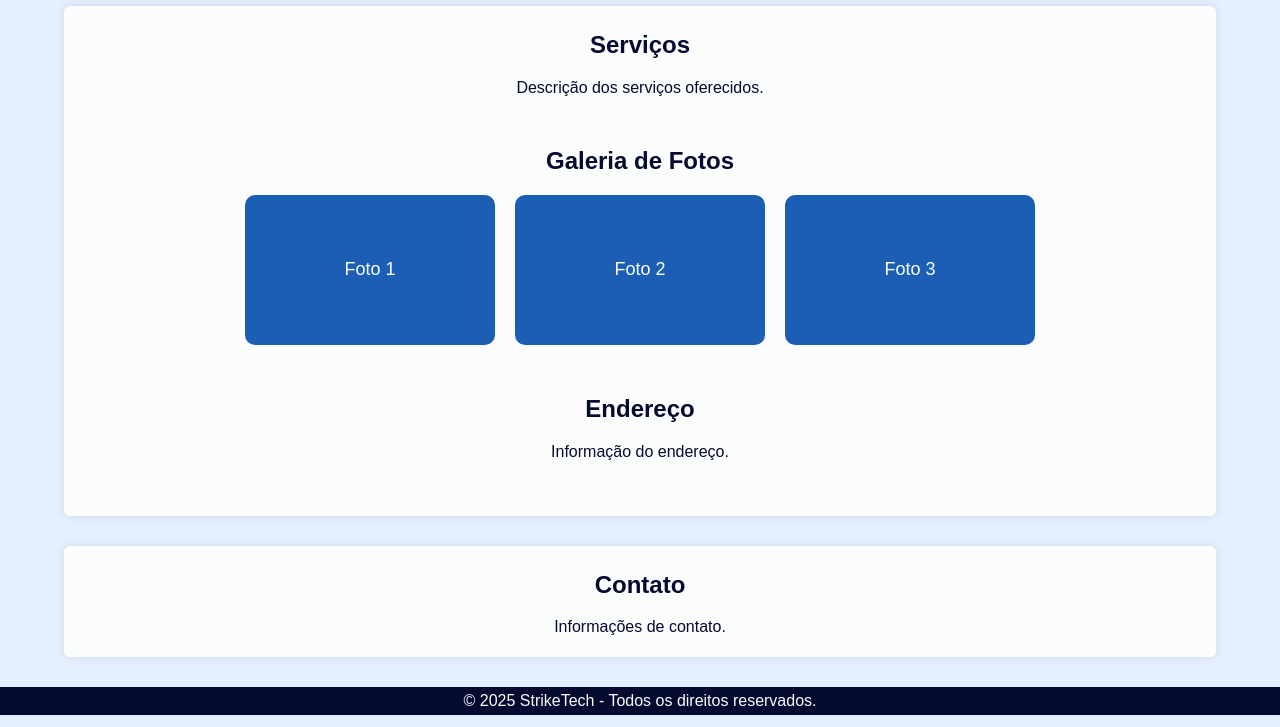
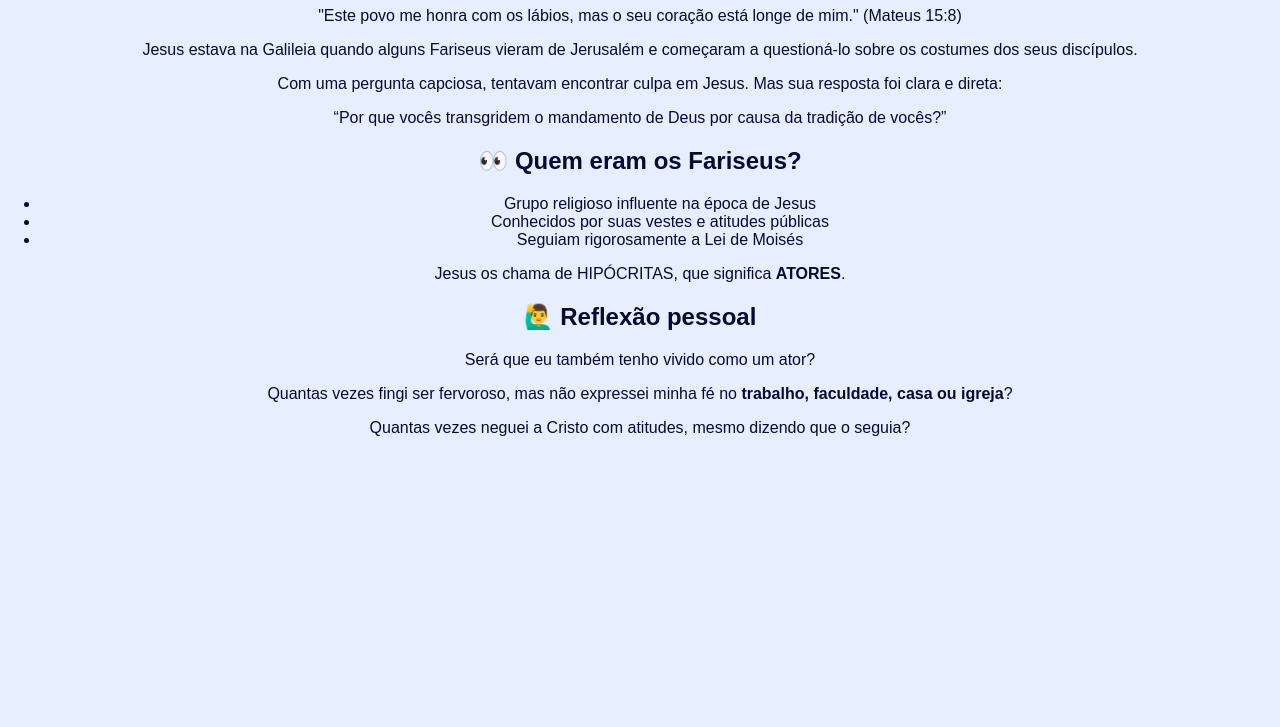
Before and after one commit to dsmatheus/striketech.github.io, a plain HTML site: page index.html in a window 1280 px wide. Shown: the part 73-800 px from the top of the page. Drawn offline with Linux system fonts and the light colour scheme.

Commit message:
Update index.html

```diff
--- a/index.html
+++ b/index.html
@@ -10,34 +10,34 @@
     <title>StrikeTech</title>
 </head>
 <body>
-    <header>
-        StrikeTech
-    </header>
-    <div class="container">
-        <div class="section">
-            <h2>Serviços</h2>
-            <p>Descrição dos serviços oferecidos.</p>
-            <div class="div-interna">
-                <h2>Galeria de Fotos</h2>
-                <div class="photo-container">
-                    <div class="photo">Foto 1</div>
-                    <div class="photo">Foto 2</div>
-                    <div class="photo">Foto 3</div>
-                </div>
-            </div>
-            <div class="div-interna">
-                <h2>Endereço</h2>
-                <p>Informação do endereço.</p>
-            </div>
-        </div>
-        <div class="section">
-            <h2>Contato</h2>
-            <p>Informações de contato.</p>
-        </div>
-    </div>
-    <footer>
-        &copy; 2025 StrikeTech - Todos os direitos reservados.
-    </footer>
+    <h1>Jesus e a Tradição dos Anciãos</h1>
+  <section>
+    <blockquote>
+      "Este povo me honra com os lábios, mas o seu coração está longe de mim." (Mateus 15:8)
+    </blockquote>
+
+    <p>Jesus estava na Galileia quando alguns <span class="highlight">Fariseus</span> vieram de Jerusalém e começaram a questioná-lo sobre os costumes dos seus discípulos.</p>
+
+    <p>Com uma pergunta capciosa, tentavam encontrar culpa em Jesus. Mas sua resposta foi clara e direta:</p>
+
+    <blockquote>
+      “Por que vocês transgridem o mandamento de Deus por causa da tradição de vocês?”
+    </blockquote>
+
+    <h2>👀 Quem eram os Fariseus?</h2>
+    <ul>
+      <li>Grupo religioso influente na época de Jesus</li>
+      <li>Conhecidos por suas vestes e atitudes públicas</li>
+      <li>Seguiam rigorosamente a Lei de Moisés</li>
+    </ul>
+
+    <p>Jesus os chama de <span class="highlight">HIPÓCRITAS</span>, que significa <strong>ATORES</strong>.</p>
+
+    <h2>🙋‍♂️ Reflexão pessoal</h2>
+    <p>Será que eu também tenho vivido como um ator?</p>
+    <p>Quantas vezes fingi ser fervoroso, mas não expressei minha fé no <strong>trabalho, faculdade, casa ou igreja</strong>?</p>
+    <p>Quantas vezes neguei a Cristo com atitudes, mesmo dizendo que o seguia?</p>
+  </section>
 
     <script src="./src/script.js"></script>
 </body>
```
